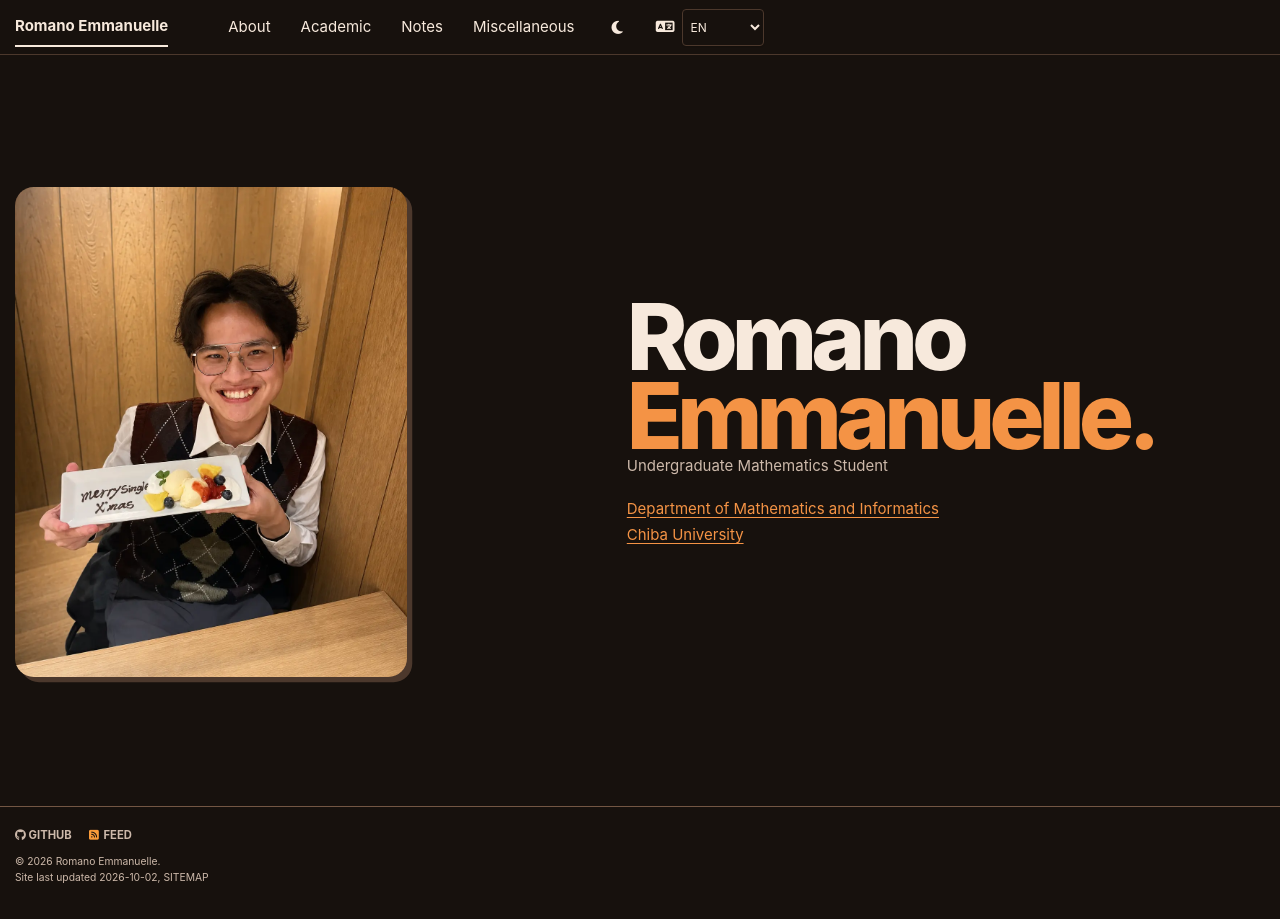
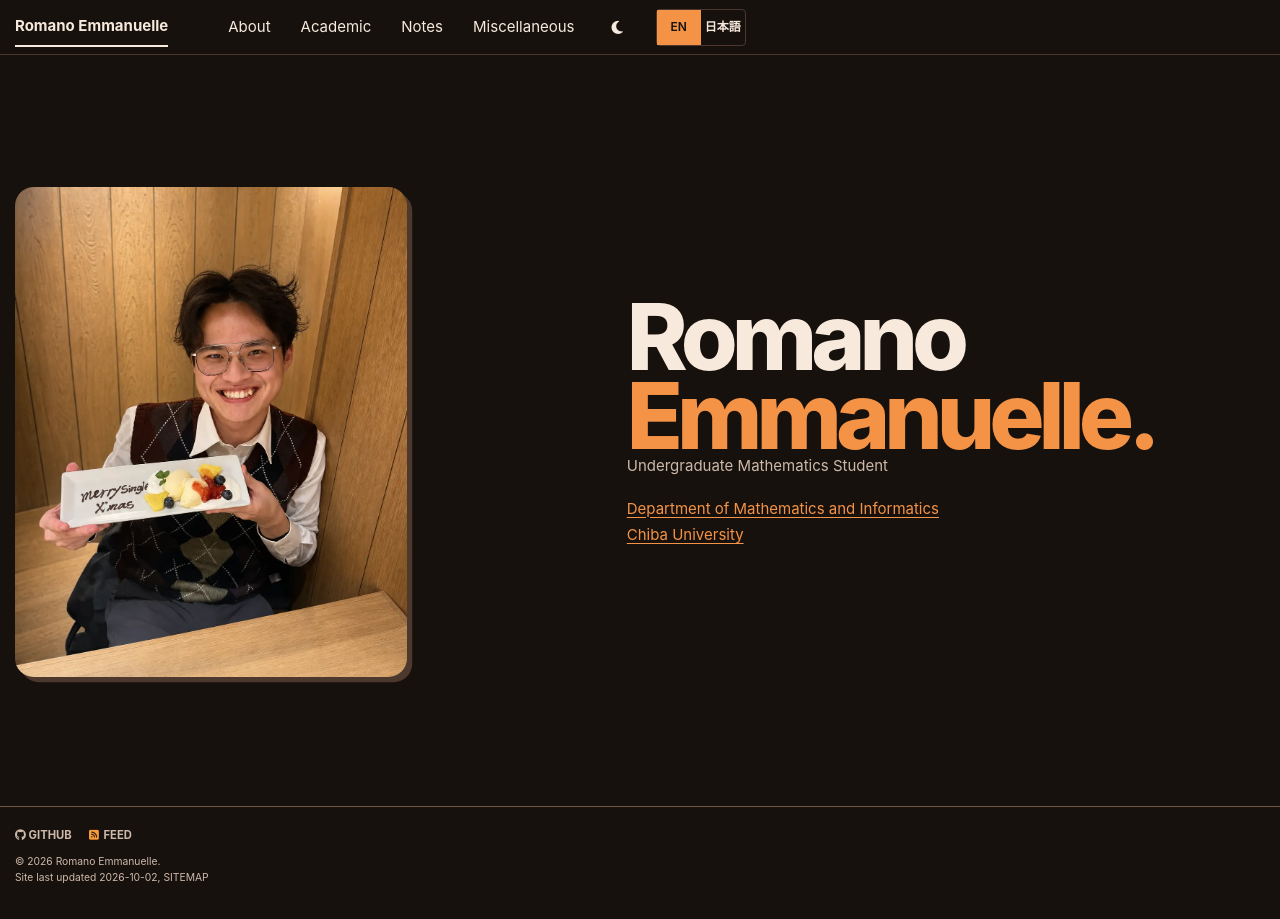
Before and after one commit to RomanoEmmanuelle/RomanoEmmanuelle.github.io, a Jekyll site: the page built from _pages/home.md, in a window 1280 px wide. Built offline with Jekyll 4.4.1, drawn with Linux system fonts in a browser that asks for light colours; a style sheet for code colours, icons or effects is not loaded.

Commit message:
Replace language dropdown with EN and Japanese toggle

```diff
--- a/_includes/masthead.html
+++ b/_includes/masthead.html
@@ -22,11 +22,12 @@
             <a role="button" aria-labelledby="theme-icon"><i id="theme-icon" class="fa-solid fa-sun" aria-hidden="true" title="toggle theme"></i></a>
           </li>
           <li class="masthead__menu-item persist language-control">
-            <label for="site-language"><i class="fa-solid fa-language" aria-hidden="true"></i><span class="visually-hidden">Language</span></label>
-            <select id="site-language" aria-label="Language">
-              <option value="en" lang="en">EN</option>
-              <option value="ja" lang="ja">日本語</option>
-            </select>
+            <div id="site-language" class="language-toggle" role="radiogroup" aria-label="Language">
+              <input class="visually-hidden" type="radio" name="site-language" id="language-en" value="en" checked>
+              <label for="language-en" lang="en">EN</label>
+              <input class="visually-hidden" type="radio" name="site-language" id="language-ja" value="ja">
+              <label for="language-ja" lang="ja">日本語</label>
+            </div>
           </li>
         </ul>
         <ul class="hidden-links hidden"></ul>
--- a/_sass/layout/_personal.scss
+++ b/_sass/layout/_personal.scss
@@ -191,24 +191,35 @@
   padding-left: 0.75rem;
   white-space: nowrap;
 
-  label { display: inline; margin-right: 0.2rem; }
-
-  select {
-    display: inline-block;
-    width: 5.5rem;
+  .language-toggle {
+    display: inline-flex;
+    align-items: stretch;
+    width: 6rem;
     min-height: 2.5rem;
-    margin: 0;
-    padding: 0.25rem;
     color: var(--global-masthead-link-color);
     background: var(--global-bg-color);
     border: 1px solid var(--global-border-color);
     border-radius: 4px;
-    font: inherit;
+  }
+
+  label {
+    display: flex;
+    flex: 1;
+    align-items: center;
+    justify-content: center;
+    margin: 0;
+    padding: 0.25rem;
     font-size: 0.8rem;
+    font-weight: 600;
     cursor: pointer;
   }
 
-  select:focus-visible { outline: 2px solid var(--global-link-color); outline-offset: 2px; }
+  input:checked + label {
+    color: var(--global-bg-color);
+    background: var(--global-link-color);
+  }
+
+  input:focus-visible + label { outline: 2px solid var(--global-link-color); outline-offset: 3px; }
 }
 
 .visually-hidden {
@@ -222,6 +233,13 @@
 }
 
 [data-language][hidden] { display: none !important; }
+
+@media (max-width: 480px) {
+  .greedy-nav .visible-links > li:first-child a { max-width: 7rem; }
+  .greedy-nav .visible-links #theme-toggle a { margin-inline: 0.4rem; }
+  .greedy-nav .language-control { padding-left: 0.4rem; }
+  .greedy-nav .language-control .language-toggle { width: 5rem; }
+}
 
 /* Landing page */
 .landing-hero {
--- a/assets/js/language.js
+++ b/assets/js/language.js
@@ -31,7 +31,9 @@
   function applyLanguage(language) {
     var japanese = language === 'ja';
     document.documentElement.lang = japanese ? 'ja' : 'en';
-    control.value = japanese ? 'ja' : 'en';
+    control.querySelectorAll('input').forEach(function (input) {
+      input.checked = input.value === (japanese ? 'ja' : 'en');
+    });
     document.querySelectorAll('[data-language]').forEach(function (element) {
       element.hidden = element.dataset.language !== (japanese ? 'ja' : 'en');
     });
@@ -49,9 +51,10 @@
   var savedLanguage = 'en';
   try { savedLanguage = localStorage.getItem('site-language') || 'en'; } catch (error) { /* Storage may be disabled. */ }
   applyLanguage(savedLanguage);
-  control.addEventListener('change', function () {
-    applyLanguage(control.value);
-    try { localStorage.setItem('site-language', control.value); } catch (error) { /* Switching still works without storage. */ }
+  control.addEventListener('change', function (event) {
+    var language = event.target.value;
+    applyLanguage(language);
+    try { localStorage.setItem('site-language', language); } catch (error) { /* Switching still works without storage. */ }
   });
   window.addEventListener('storage', function (event) {
     if (event.key === 'site-language') applyLanguage(event.newValue);
```
